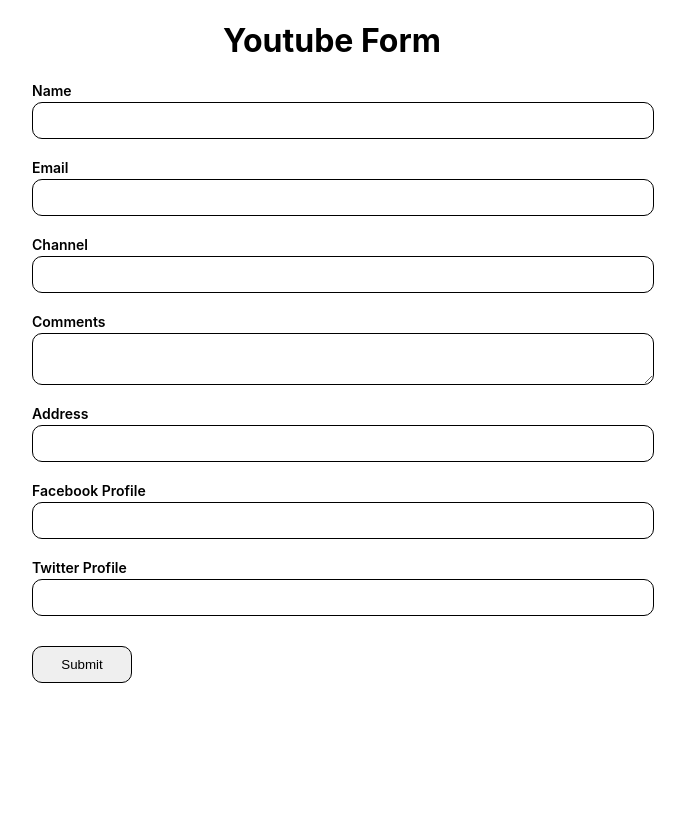
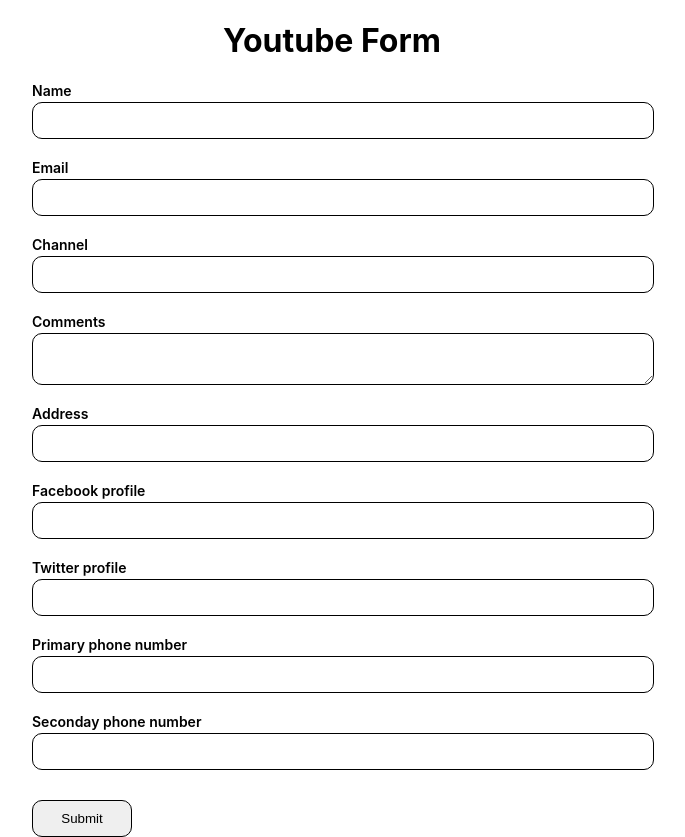
Before and after one commit to usmanakmalcs/react-formik, a React (Create React App) app: page / in a window 1280 px wide. Shown: the whole page, without its empty margins (308-993 px from the left). Before the commit the page ends 800 px from the top, so only its background shows below. Built offline with nearby package versions, Linux system fonts and the light colour scheme.

Commit message:
Formik - Arrays

```diff
--- a/src/components/YoutubeForm.js
+++ b/src/components/YoutubeForm.js
@@ -13,6 +13,7 @@
     facebook: "",
     twitter: "",
   },
+  phoneNumbers: ["", ""],
 };
 
 const onSubmit = (values) => console.log(values);
@@ -87,14 +88,25 @@
           </div>
 
           <div className="form-control">
-            <label htmlFor="facebook"> Facebook Profile </label>
+            <label htmlFor="facebook"> Facebook profile </label>
             <Field type="text" id="facebook" name="social.facebook" />
           </div>
 
           <div className="form-control">
-            <label htmlFor="twitter"> Twitter Profile </label>
+            <label htmlFor="twitter"> Twitter profile </label>
             <Field type="text" id="twitter" name="social.twitter" />
           </div>
+
+          <div className="form-control">
+            <label htmlFor="primaryPh"> Primary phone number </label>
+            <Field type="text" id="primaryPh" name="phoneNumbers[0]" />
+          </div>
+
+          <div className="form-control">
+            <label htmlFor="secondaryPh"> Seconday phone number </label>
+            <Field type="text" id="secondaryPh" name="phoneNumbers[1]" />
+          </div>
+
           <button type="submit">Submit</button>
         </Form>
       </Formik>
```
